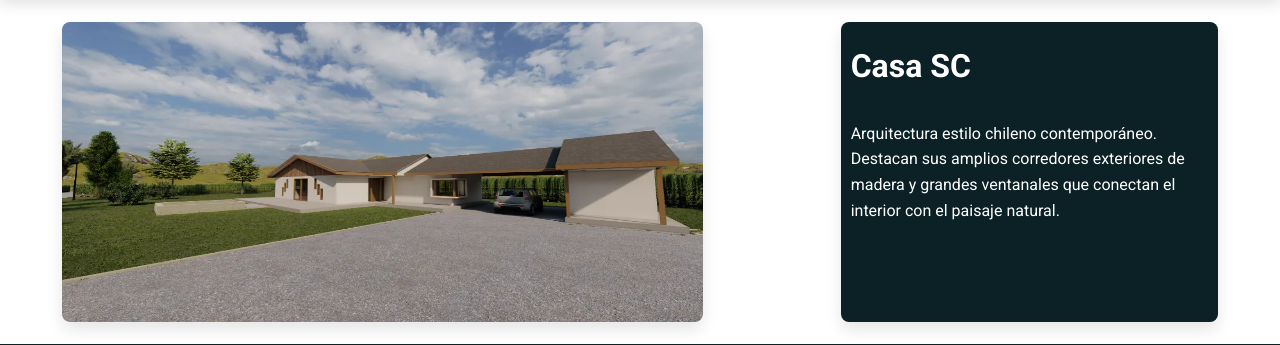
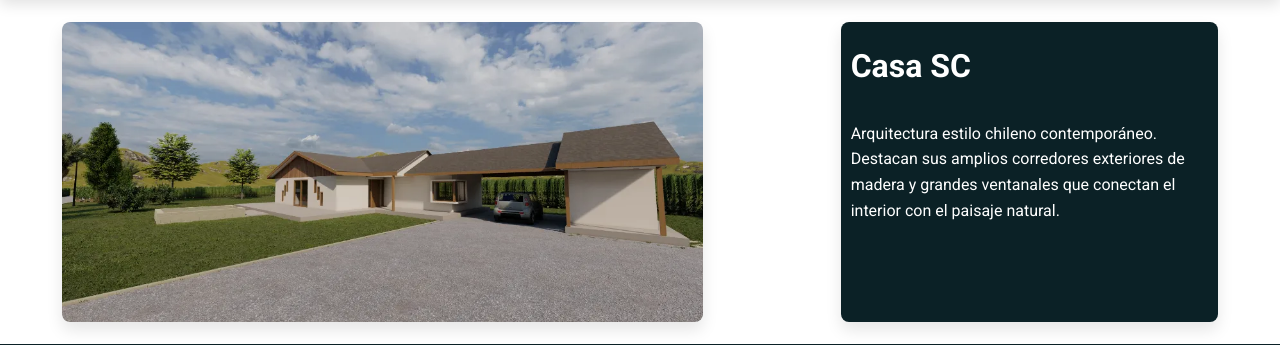
Before and after one commit to Juankri/WebAdiie, a Flask app: page /plano01 in a window 1280 px wide. Shown: the part 140-485 px from the top of the page. Run offline with Flask 3, Linux system fonts and the light colour scheme.

Commit message:
Actualizacion descripppp

```diff
--- a/static/css/css_proyectos.css
+++ b/static/css/css_proyectos.css
@@ -40,7 +40,7 @@
     border-radius: 6px; /* Bordes redondeados para la imagen */
     width: 100%;
     height: 100%;
-    object-fit: coer; /* La magia está aquí: la imagen cubre el contenedor sin deformarse */
+    object-fit: cover; /* La magia está aquí: la imagen cubre el contenedor sin deformarse */
     display: block; /* Elimina espacios extra debajo de la imagen */
 
 
```
